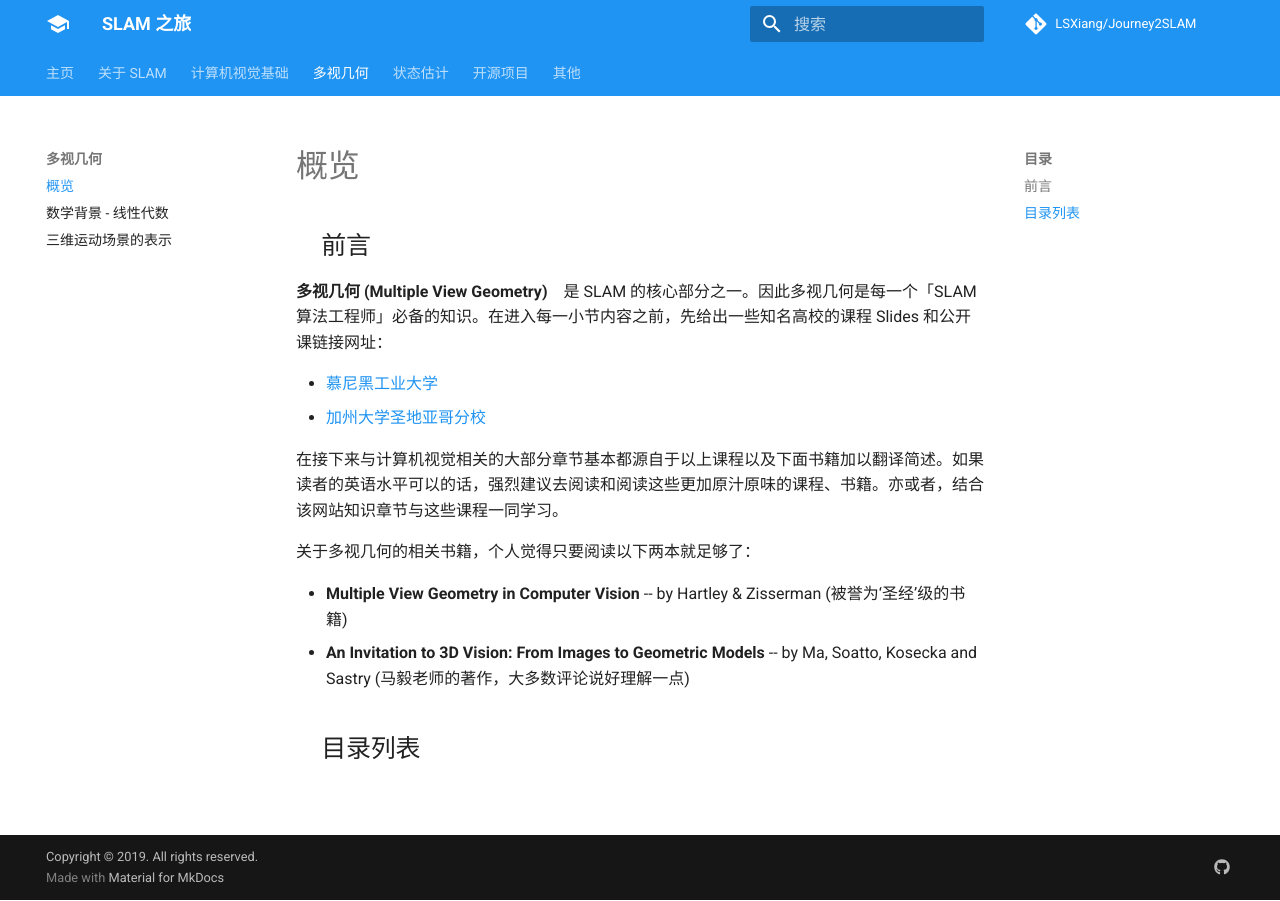
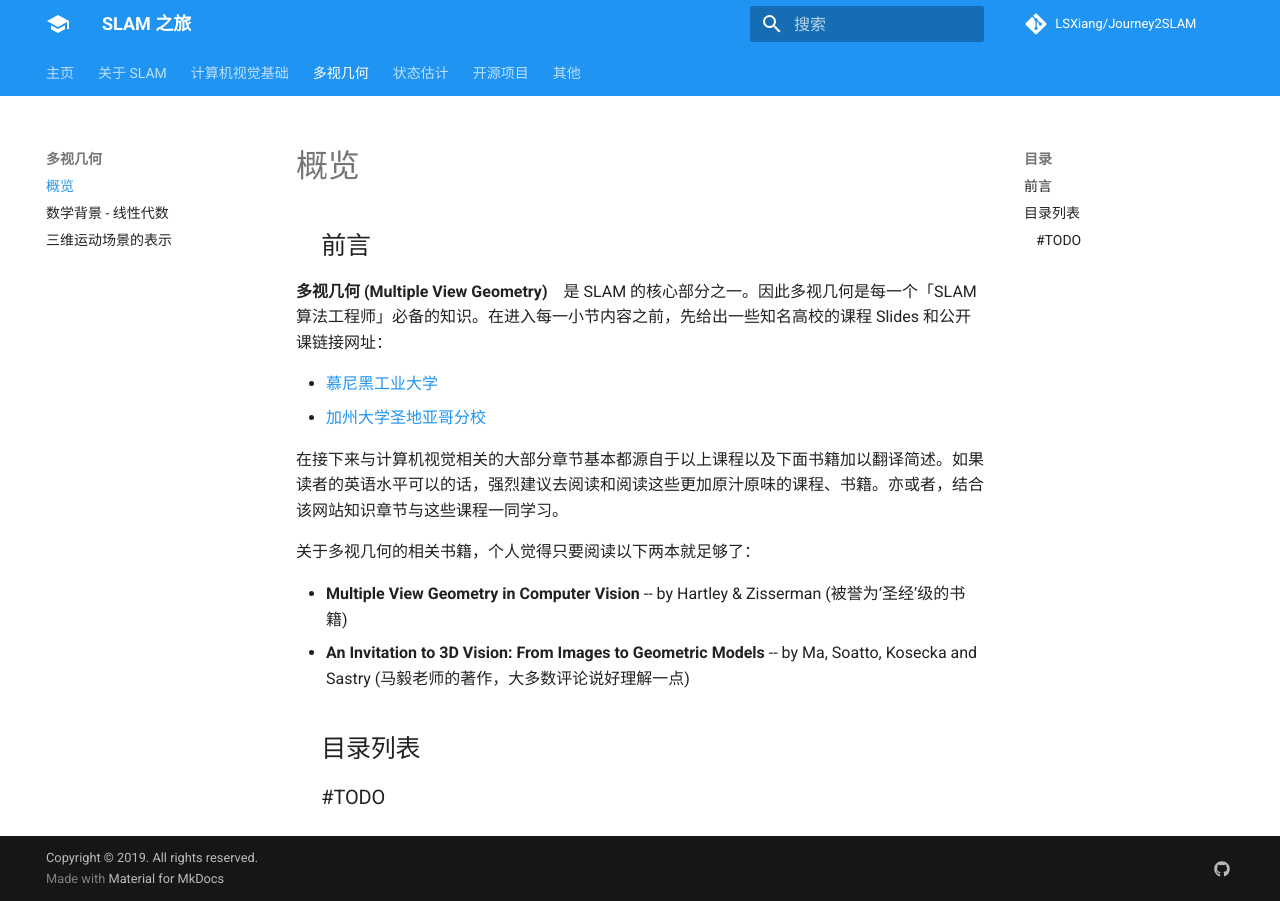
Before and after one commit to LSXiang/Journey2SLAM, an MkDocs documentation site: the page built from docs/multiple_view_geometry/mvg.md, in a window 1280 px wide. Built offline with MkDocs 1.6.1 and Material for MkDocs 9.7.7, drawn with Linux system fonts in a browser that asks for light colours; comment, search, counter and statistics services are not loaded.

Commit message:
the list of Contents is Todo

```diff
--- a/docs/multiple_view_geometry/mvg.md
+++ b/docs/multiple_view_geometry/mvg.md
@@ -15,3 +15,5 @@
 
 
 ## 目录列表
+
+### #TODO
```
